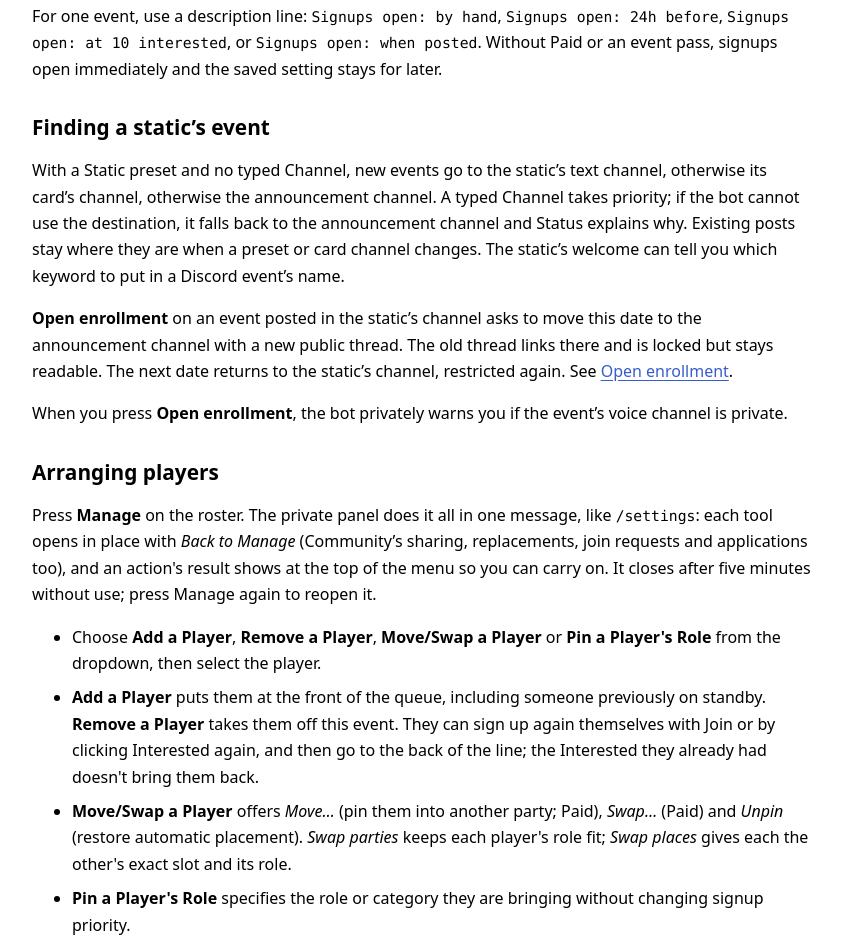
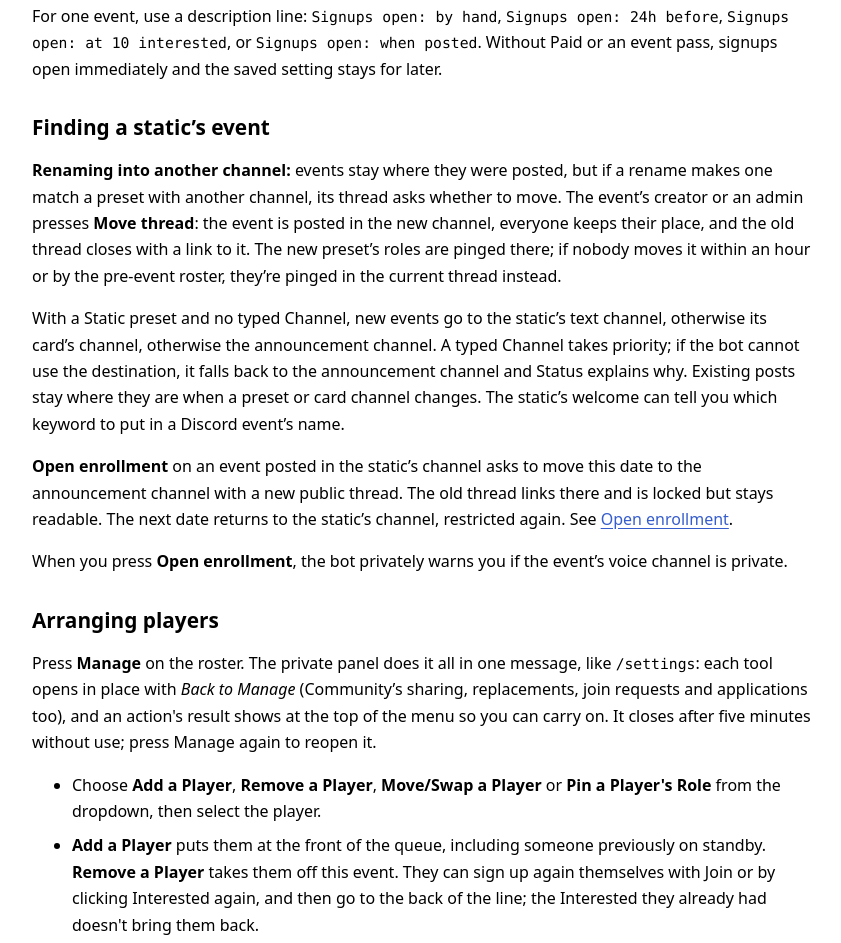
Before and after one commit to maikumagii/EventMoogle, a plain HTML site: page guide-organizers.html in a window 1280 px wide. Shown: the part 1165-2108 px from the top of the page, without its empty margins (218-1059 px from the left). Drawn offline with Linux system fonts and the light colour scheme.

Commit message:
Update the organizers' guide for v3.6.2: Move thread
Co-Authored-By: Claude Opus 5.5 <noreply@anthropic.com>

```diff
--- a/guide-organizers.html
+++ b/guide-organizers.html
@@ -29,6 +29,7 @@
     <p>For one event, use a description line: <code>Signups open: by hand</code>, <code>Signups open: 24h before</code>, <code>Signups open: at 10 interested</code>, or <code>Signups open: when posted</code>. Without Paid or an event pass, signups open immediately and the saved setting stays for later.</p>
 
     <h2 id="event-channel">Finding a static’s event</h2>
+    <p><strong>Renaming into another channel:</strong> events stay where they were posted, but if a rename makes one match a preset with another channel, its thread asks whether to move. The event’s creator or an admin presses <strong>Move thread</strong>: the event is posted in the new channel, everyone keeps their place, and the old thread closes with a link to it. The new preset’s roles are pinged there; if nobody moves it within an hour or by the pre-event roster, they’re pinged in the current thread instead.</p>
     <p>With a Static preset and no typed Channel, new events go to the static’s text channel, otherwise its card’s channel, otherwise the announcement channel. A typed Channel takes priority; if the bot cannot use the destination, it falls back to the announcement channel and Status explains why. Existing posts stay where they are when a preset or card channel changes. The static’s welcome can tell you which keyword to put in a Discord event’s name.</p>
     <p><strong>Open enrollment</strong> on an event posted in the static’s channel asks to move this date to the announcement channel with a new public thread. The old thread links there and is locked but stays readable. The next date returns to the static’s channel, restricted again. See <a href="guide-restricted.html#open-enrollment">Open enrollment</a>.</p>
     <p>When you press <strong>Open enrollment</strong>, the bot privately warns you if the event’s voice channel is private.</p>
```
